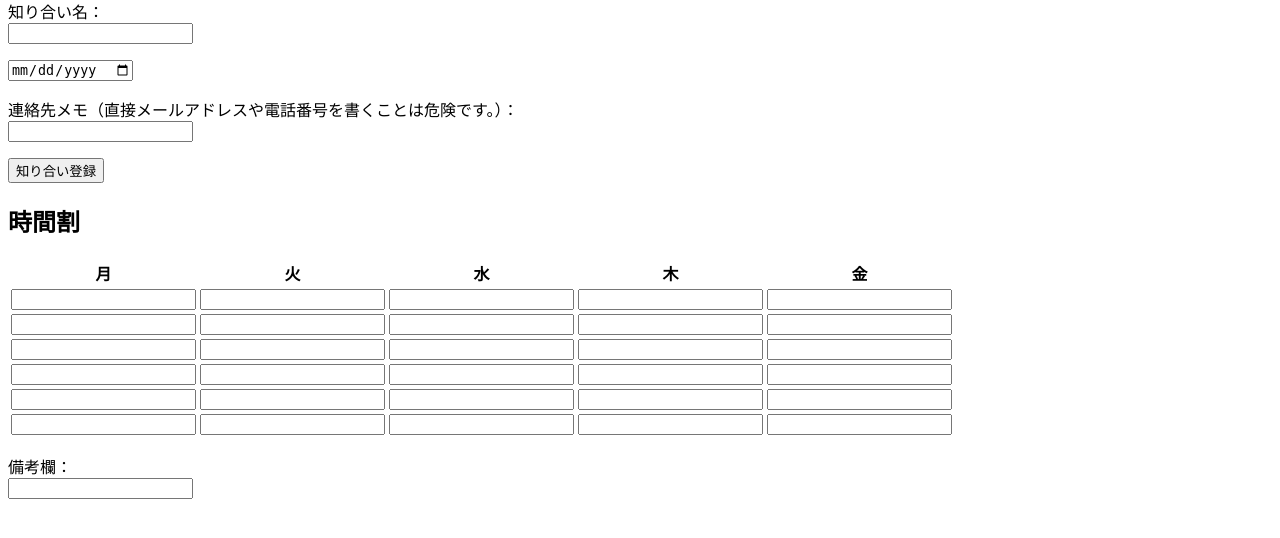
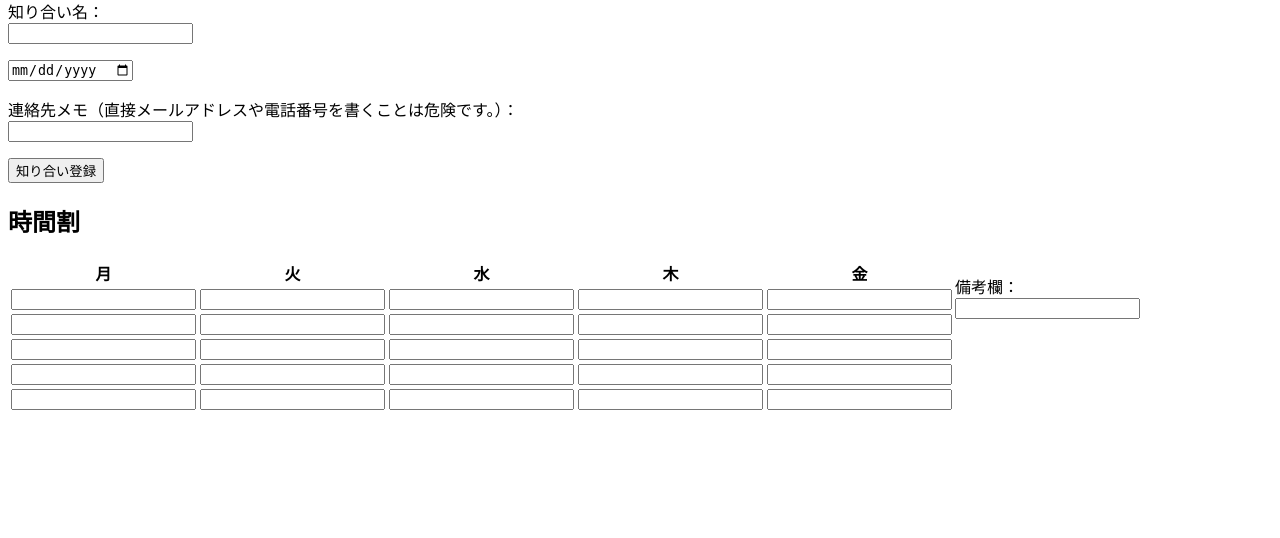
Before and after one commit to TunaTuna4419/BasicEx.7, a Flask app: template templates/create-friend.html in a window 1280 px wide. Shown: the part 225-763 px from the top of the page. Run offline with Flask 3, Linux system fonts and the light colour scheme; the template is opened without the code that fills it, so the values that code supplies are empty.

Commit message:
create-friendほぼ完成，これからcssとの連携とupdate-friend

```diff
--- a/templates/create-friend.html
+++ b/templates/create-friend.html
@@ -13,11 +13,13 @@
     padding:0;
 }
 table {
-            width: 40%;
+    width: 60%;
     border-collapse: collapse;
     border: 1px solid #000;
     background-color: #f9f9f9;
     color: #333;
+    display: inline-block;
+    vertical-align: top;
 }
 th, td {
     border: 1px solid #000;
@@ -30,6 +32,18 @@
 }
 tbody tr:nth-child(even) {
     background-color: #f2f2f2;
+}
+.note-box {
+    display: inline-block;
+    vertical-align: top;
+    margin-left: 20px;
+}
+.note-box input[type="text"] {
+    width: 300px;
+    height: 300px;
+    box-sizing: border-box;
+    padding: 10px;
+    border: 1px solid #000;
 }
 </style>
 {% endblock %}
@@ -54,6 +68,7 @@
 </form>
 
 <h2>時間割</h2>
+<div style="display: flex;">
     <table>
         <thead>
             <tr>
@@ -80,40 +95,34 @@
                 <td><input type="text" name="data10" style="width: 100%; box-sizing: border-box;"></td>
             </tr>
             <tr>
-            <td><input type="text" name="data6" style="width: 100%; box-sizing: border-box;"></td>
-            <td><input type="text" name="data7" style="width: 100%; box-sizing: border-box;"></td>
-            <td><input type="text" name="data8" style="width: 100%; box-sizing: border-box;"></td>
-            <td><input type="text" name="data9" style="width: 100%; box-sizing: border-box;"></td>
-            <td><input type="text" name="data10" style="width: 100%; box-sizing: border-box;"></td>
+                <td><input type="text" name="data11" style="width: 100%; box-sizing: border-box;"></td>
+                <td><input type="text" name="data12" style="width: 100%; box-sizing: border-box;"></td>
+                <td><input type="text" name="data13" style="width: 100%; box-sizing: border-box;"></td>
+                <td><input type="text" name="data14" style="width: 100%; box-sizing: border-box;"></td>
+                <td><input type="text" name="data15" style="width: 100%; box-sizing: border-box;"></td>
             </tr>
             <tr>
-            <td><input type="text" name="data6" style="width: 100%; box-sizing: border-box;"></td>
-            <td><input type="text" name="data7" style="width: 100%; box-sizing: border-box;"></td>
-            <td><input type="text" name="data8" style="width: 100%; box-sizing: border-box;"></td>
-            <td><input type="text" name="data9" style="width: 100%; box-sizing: border-box;"></td>
-            <td><input type="text" name="data10" style="width: 100%; box-sizing: border-box;"></td>
+                <td><input type="text" name="data16" style="width: 100%; box-sizing: border-box;"></td>
+                <td><input type="text" name="data17" style="width: 100%; box-sizing: border-box;"></td>
+                <td><input type="text" name="data18" style="width: 100%; box-sizing: border-box;"></td>
+                <td><input type="text" name="data19" style="width: 100%; box-sizing: border-box;"></td>
+                <td><input type="text" name="data20" style="width: 100%; box-sizing: border-box;"></td>
             </tr>
             <tr>
-            <td><input type="text" name="data6" style="width: 100%; box-sizing: border-box;"></td>
-            <td><input type="text" name="data7" style="width: 100%; box-sizing: border-box;"></td>
-            <td><input type="text" name="data8" style="width: 100%; box-sizing: border-box;"></td>
-            <td><input type="text" name="data9" style="width: 100%; box-sizing: border-box;"></td>
-            <td><input type="text" name="data10" style="width: 100%; box-sizing: border-box;"></td>
+                <td><input type="text" name="data21" style="width: 100%; box-sizing: border-box;"></td>
+                <td><input type="text" name="data22" style="width: 100%; box-sizing: border-box;"></td>
+                <td><input type="text" name="data23" style="width: 100%; box-sizing: border-box;"></td>
+                <td><input type="text" name="data24" style="width: 100%; box-sizing: border-box;"></td>
+                <td><input type="text" name="data25" style="width: 100%; box-sizing: border-box;"></td>
             </tr>
-        <tr>
-            <td><input type="text" name="data6" style="width: 100%; box-sizing: border-box;"></td>
-            <td><input type="text" name="data7" style="width: 100%; box-sizing: border-box;"></td>
-            <td><input type="text" name="data8" style="width: 100%; box-sizing: border-box;"></td>
-            <td><input type="text" name="data9" style="width: 100%; box-sizing: border-box;"></td>
-            <td><input type="text" name="data10" style="width: 100%; box-sizing: border-box;"></td>
-        </tr>
-        <!-- 他の行も同様に続けます -->
         </tbody>
     </table>
 
+    <div class="note-box">
         <form action="#" method="post">
             <p>備考欄：<br>
             <input type="text" name="note"></p>
         </form>
-
+    </div>
+</div>
 {% endblock %}
```
Lines whose indentation alone changed are shown as unchanged.
